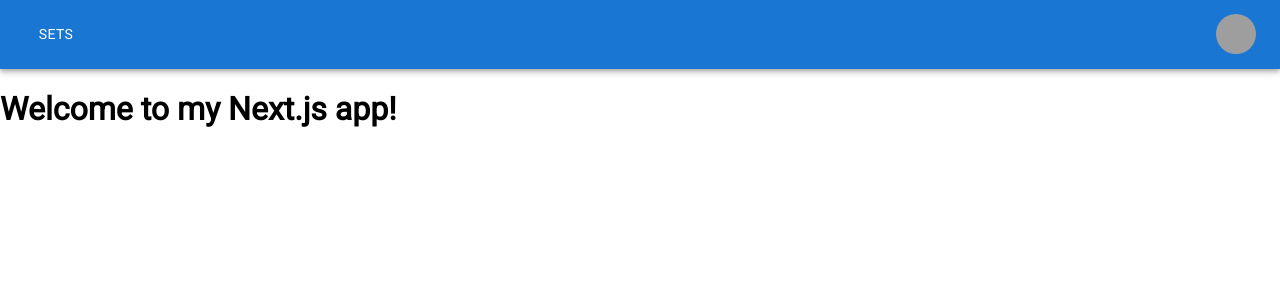
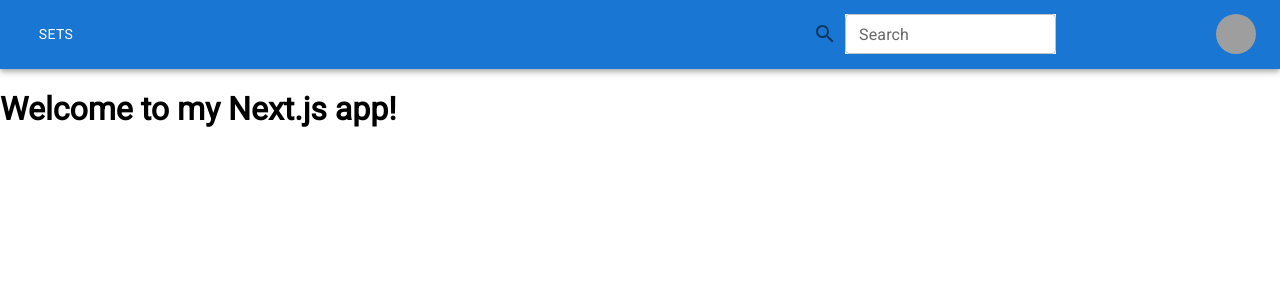
Before and after one commit to DevelopingWriter96/aws-app, a Next.js app: page / in a window 1280 px wide. Shown: the top 300 px of the page. Built offline with nearby package versions, Linux system fonts and the light colour scheme; grey boxes are pictures that could not be loaded.

Commit message:
Working on Search bar

```diff
--- a/src/components/ResponsiveAppBar.js
+++ b/src/components/ResponsiveAppBar.js
@@ -11,6 +11,9 @@ import Avatar from '@mui/material/Avatar';
 import Button from '@mui/material/Button';
 import Tooltip from '@mui/material/Tooltip';
 import MenuItem from '@mui/material/MenuItem';
+import TextField from '@mui/material/TextField';
+import SearchIcon from '@mui/icons-material/Search';
+import { getSetByNumber } from "../utils/api-util"
 
 const pages = ['Sets', 'Themes', 'Years'];
 const settings = ['Profile', 'Account', 'Dashboard', 'Logout'];
@@ -18,6 +21,7 @@ const settings = ['Profile', 'Account', 'Dashboard', 'Logout'];
 const ResponsiveAppBar = () => {
   const [anchorElNav, setAnchorElNav] = React.useState(null);
   const [anchorElUser, setAnchorElUser] = React.useState(null);
+  const [fetchedSet, setFetchedSet] = React.useState({})
 
   const handleOpenNavMenu = (event) => {
       console.log(event.currentTarget)
@@ -29,21 +33,45 @@ const ResponsiveAppBar = () => {
   };
 
   const handleCloseNavMenu = () => {
-    setAnchorElNav(null);
+    setAnchorElUser(null);
   };
 
   const handleCloseUserMenu = () => {
     setAnchorElUser(null);
   };
 
+  const handleChange = () => {
+  }
+
+  const handleSearch = async () => {
+    const bricksetSet = await getSetByNumber(70003)
+    setFetchedSet(bricksetSet)
+    console.log(bricksetSet);
+  }
+
   return (
     <AppBar position="static">
       <Container maxWidth="xl">
         <Toolbar disableGutters>
           <Box sx={{ flexGrow: 1, display: { xs: 'none', md: 'flex' } }}>
+            <Tooltip title="Show Sets">
               <Button sx={{ my: 2, color: 'white', display: 'block' }}>
               <Link href="/sets">Sets</Link>
               </Button>
+            </Tooltip>
+          </Box>
+
+          <Box>
+            <IconButton>
+              <SearchIcon onClick={handleSearch}/>
+            </IconButton>
+          <TextField
+            size="small"
+            label="Search"
+            variant="outlined"
+            onChange={handleChange}
+            sx={{ backgroundColor: 'white', flexGrow: 2, mr: 20}}
+          />
           </Box>
 
           <Box sx={{ flexGrow: 0 }}>
--- a/src/pages/sets/index.js
+++ b/src/pages/sets/index.js
@@ -7,6 +7,7 @@ import DeleteIcon from '@mui/icons-material/Delete';
 //import { getSetData } from "../../utils/api-util";
 import { createSetData } from "../../graphql/mutations"
 import { listSetData } from "../../graphql/queries"
+
 
 Amplify.configure(config)
 
```
